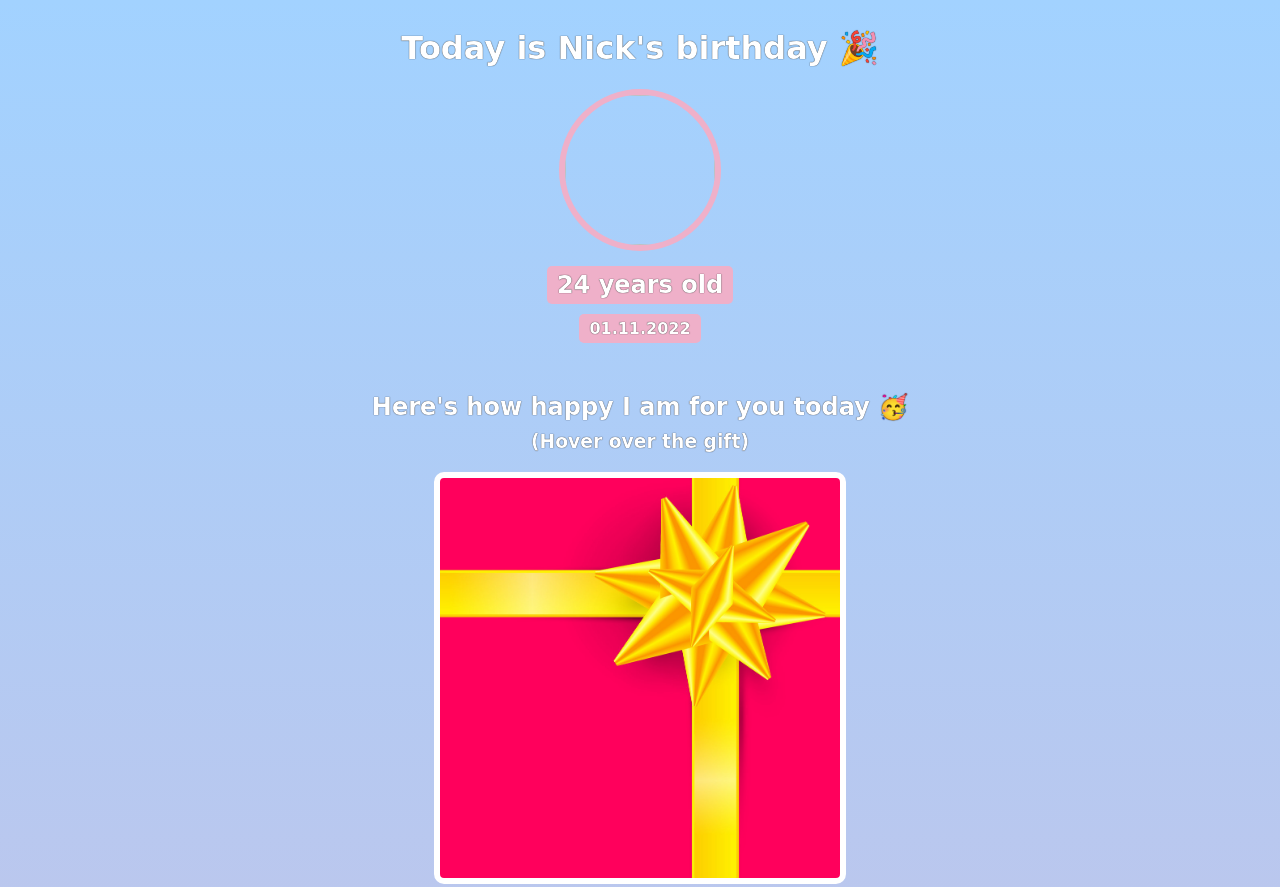
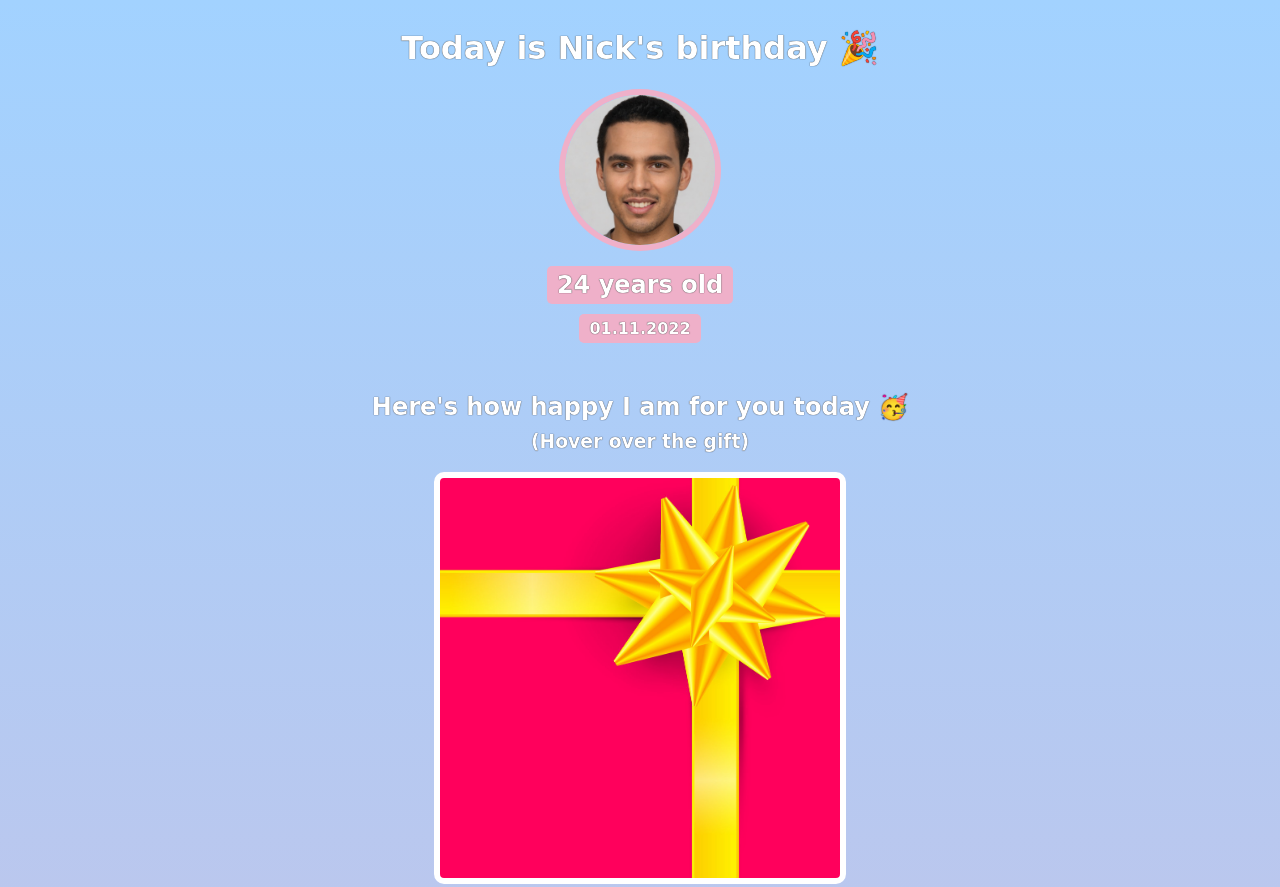
Before and after one commit to Bharathviyas/Birthdaycardproject, a plain HTML site: page index.html in a window 1280 px wide. Shown: the top 887 px of the page. Drawn offline with Linux system fonts and the light colour scheme; a web font is replaced by a local one.

Commit message:
Update index.html

```diff
--- a/index.html
+++ b/index.html
@@ -9,7 +9,7 @@
     <body>
         <div id="header">
             <h1>Today is Nick's birthday 🎉</h1>
-            <img id="bff-img" src="images/nick.jpg">
+            <img id="bff-img" src="nick.jpg">
             <h2 id="bday-age">24 years old</h2>
             <h4 id="bday-date">01.11.2022</h4>
         </div>
```
